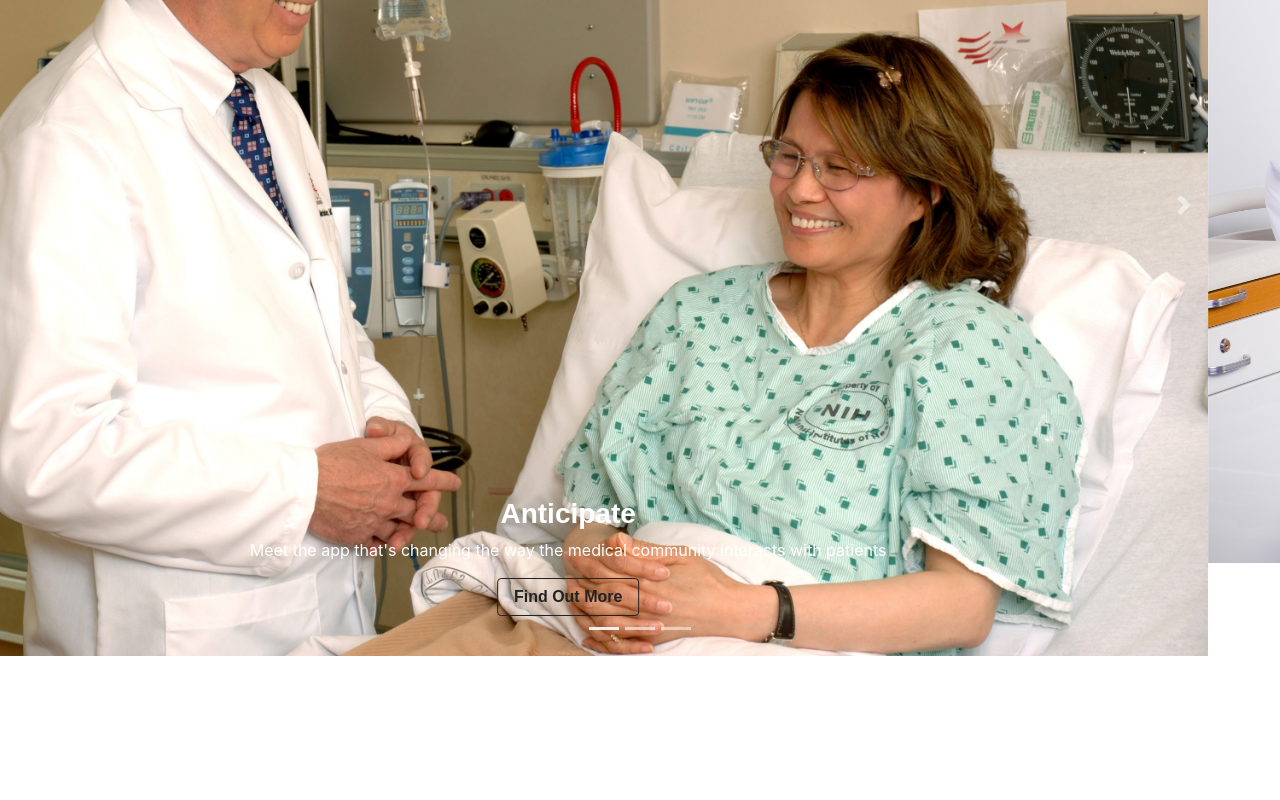
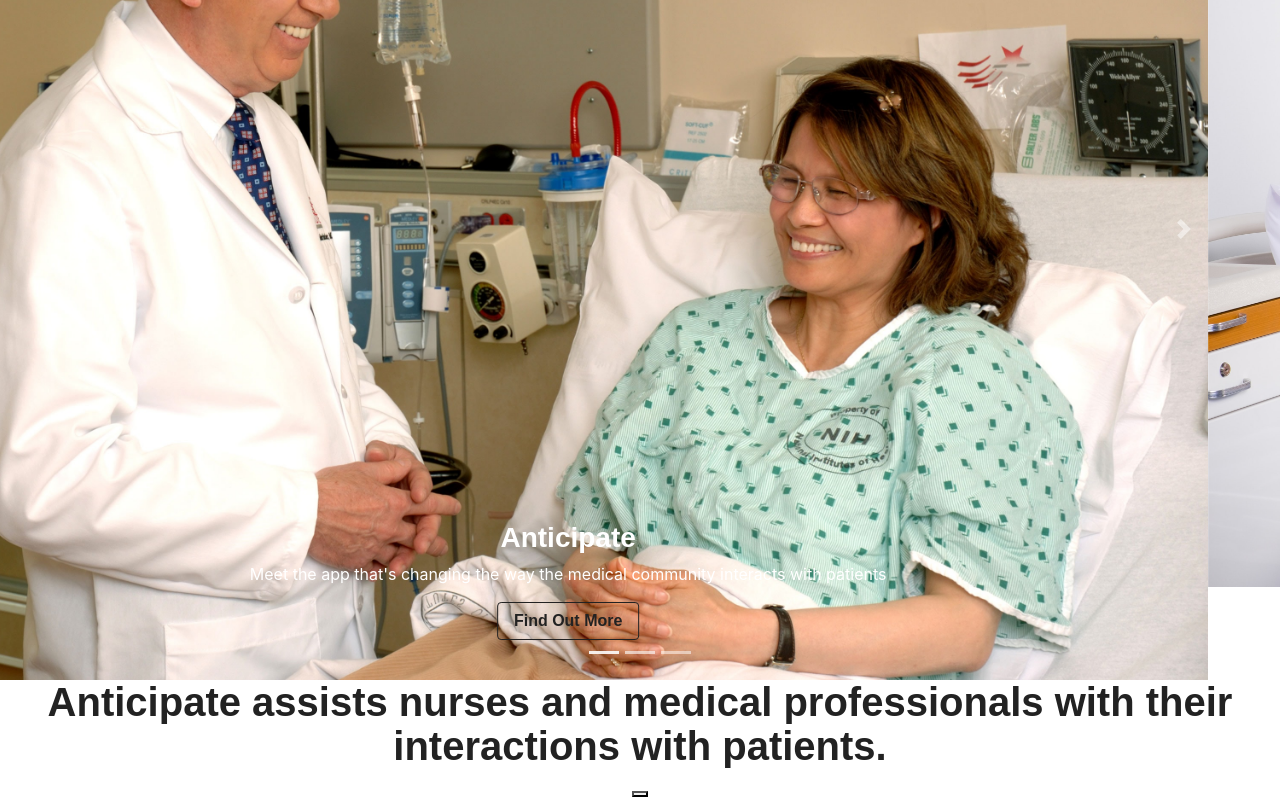
Before and after one commit to ksuares1/anticipate, a React (Create React App) app in the folder anticipate/: page / in a window 1280 px wide. Shown: the part 307-1107 px from the top of the page. Before the commit the page ends 963 px from the top, so only its background shows below. Built offline with nearby package versions, Linux system fonts and the light colour scheme; a web font is replaced by a local one.

Commit message:
added div to app.js and updated h1 tag and button

```diff
--- a/anticipate/src/App.js
+++ b/anticipate/src/App.js
@@ -9,7 +9,7 @@ import FormControl from 'react-bootstrap/FormControl';
 import Button from 'react-bootstrap/Button';
 
 // import Cards from './components/Cards/Cards.js';
-// import Div from './components/Div/Div.js';
+ import Div from './components/Div/Div.js';
 // import Action from './components/Action/Action.js;
 
 
@@ -37,15 +37,11 @@ function App() {
           </Form>
         </Navbar.Collapse>
       </Navbar>
-      {/* <nav>
-        <p>Logo</p>
-        <p>About</p>
-        <p>Contact</p>
-        <p>Login</p>
-      </nav> */}
-       <Carousel/>
+      <br>
+      </br>
+      <Carousel />
       {/* <Cards/> */}
-      {/* <Div/> */}
+       <Div/>
       {/* <Action/> */}
 
     </div>
--- a/anticipate/src/components/Div/Div.js
+++ b/anticipate/src/components/Div/Div.js
@@ -3,7 +3,7 @@ import React from "react";
 const Div = () => {
     return (
         <div>
-            <h1>The Anticipate assist nurse and medical professional with their interactions with patients.</h1>
+            <h1>Anticipate assists nurses and medical professionals with their interactions with patients.</h1>
             <button> </button>
         </div>
 
```
Lines whose indentation alone changed are shown as unchanged.
